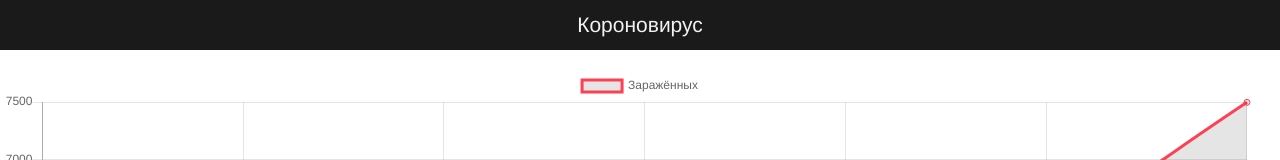
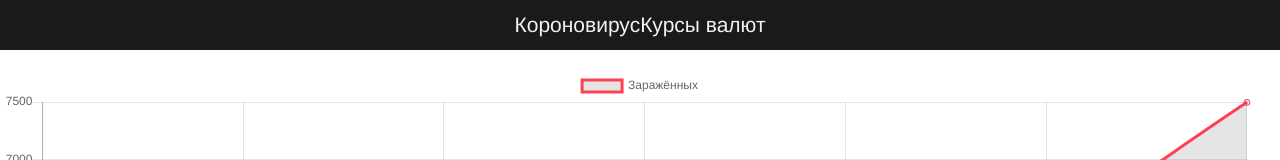
Before and after one commit to Golygindn/Covid, a plain HTML site: page index.html in a window 1280 px wide. Shown: the top 160 px of the page. Drawn offline with nearby package versions, Linux system fonts and the light colour scheme; a web font is replaced by a local one.

Commit message:
Test commit

```diff
--- a/index.html
+++ b/index.html
@@ -10,7 +10,7 @@
 <body>
 <div class="header">
     <div class="menu_item">Короновирус</div>
-    <!--<div class="menu_item">Курсы валют</div>-->
+    <div class="menu_item">Курсы валют</div>
 </div>
 <canvas id="myChart"></canvas>
 <script src="https://cdnjs.cloudflare.com/ajax/libs/Chart.js/2.9.3/Chart.js"></script>
```
